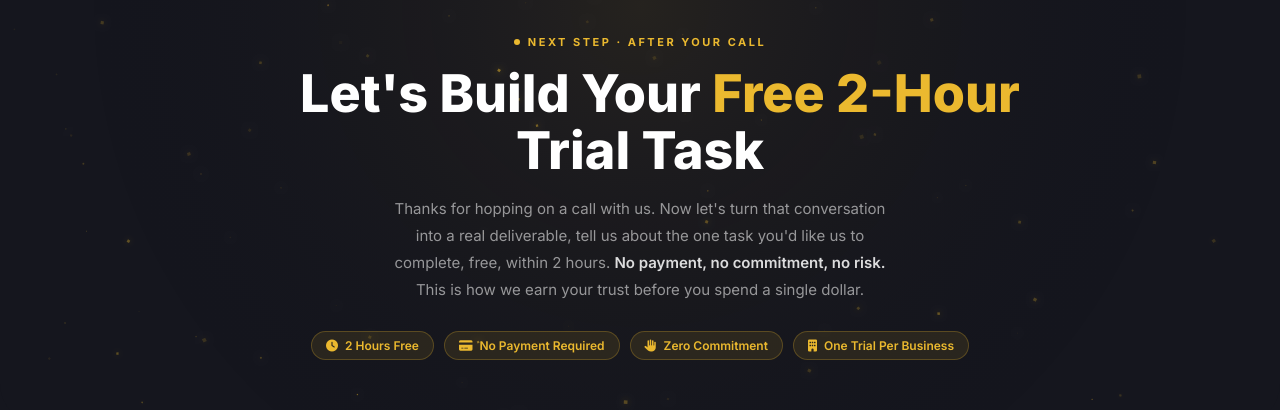
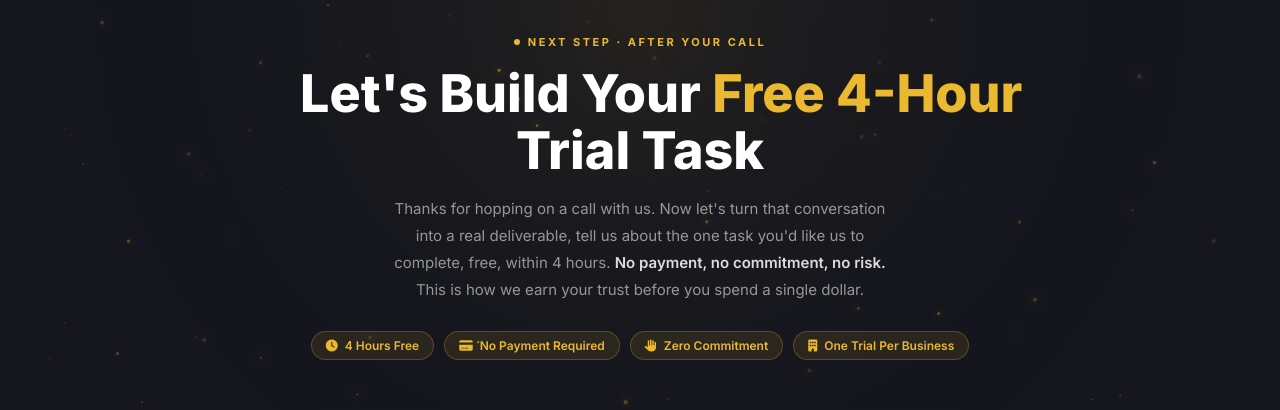
Before and after one commit to MrDongPhets/mustard-frontend, a React (Vite) app: page /free-trial in a window 1280 px wide. Shown: the part 171-581 px from the top of the page. Built offline with nearby package versions, Linux system fonts and the light colour scheme.

Commit message:
Changed 2hours to 4hours

```diff
--- a/src/pages/Contact.jsx
+++ b/src/pages/Contact.jsx
@@ -67,7 +67,7 @@ export default function Contact() {
     <main>
       <SEO
         title="Contact"
-        description="Get in touch with MUSTARD Digitals. Tell us about your project and we'll follow up to schedule a free discovery call, or claim a free 2-hour trial task."
+        description="Get in touch with MUSTARD Digitals. Tell us about your project and we'll follow up to schedule a free discovery call, or claim a free 4-hour trial task."
         path="/contact"
       />
       {/* Hero */}
@@ -200,7 +200,7 @@ export default function Contact() {
 
             <div className="trial-box">
               <span className="trial-tag">🌱 Plant Phase</span>
-              <p>Not sure where to start? Ask about our free 2-hour trial task, a low-risk way to experience how our team works before committing to a full project.</p>
+              <p>Not sure where to start? Ask about our free 4-hour trial task, a low-risk way to experience how our team works before committing to a full project.</p>
             </div>
           </div>
         </div>
--- a/src/pages/FreeTrial.jsx
+++ b/src/pages/FreeTrial.jsx
@@ -53,7 +53,7 @@ export default function FreeTrial() {
     <>
     <SEO
       title="Free Trial"
-      description="Claim your free 2-hour trial task with MUSTARD Digitals, real work, zero commitment, a low-risk way to see how our team works before you commit to a full project."
+      description="Claim your free 4-hour trial task with MUSTARD Digitals, real work, zero commitment, a low-risk way to see how our team works before you commit to a full project."
       path="/free-trial"
     />
     {success && (
@@ -92,14 +92,14 @@ export default function FreeTrial() {
           <div className="ft-eyebrow">
             <span className="ft-eyebrow-dot" /> Next Step · After Your Call
           </div>
-          <h1><span className="ft-hero-line1">Let&apos;s Build Your <span className="ft-hero-accent">Free 2-Hour</span></span><br />Trial Task</h1>
+          <h1><span className="ft-hero-line1">Let&apos;s Build Your <span className="ft-hero-accent">Free 4-Hour</span></span><br />Trial Task</h1>
           <p className="ft-hero-sub">
             Thanks for hopping on a call with us. Now let&apos;s turn that conversation into a real deliverable,
-            tell us about the one task you&apos;d like us to complete, free, within 2 hours.{' '}
+            tell us about the one task you&apos;d like us to complete, free, within 4 hours.{' '}
             <b>No payment, no commitment, no risk.</b> This is how we earn your trust before you spend a single dollar.
           </p>
           <div className="ft-badges">
-            <span className="ft-badge"><i className="fas fa-clock"></i> 2 Hours Free</span>
+            <span className="ft-badge"><i className="fas fa-clock"></i> 4 Hours Free</span>
             <span className="ft-badge"><i className="fas fa-credit-card"></i> No Payment Required</span>
             <span className="ft-badge"><i className="fas fa-hand-paper"></i> Zero Commitment</span>
             <span className="ft-badge"><i className="fas fa-building"></i> One Trial Per Business</span>
@@ -116,8 +116,8 @@ export default function FreeTrial() {
         <div className="ft-steps">
           {[
             { n: '01', active: true,  title: 'Discovery Call',                desc: 'We talked through your business, your goals, and what kind of support you\'re looking for.' },
-            { n: '02', active: true,  title: 'Submit Your Trial Task',        desc: 'Tell us about the one task you\'d like done, free, within 2 hours. Fill out the form below, no need to book anything else.' },
-            { n: '03', active: false, title: 'We Deliver. You Review.',        desc: 'Your task is completed within 2 trial hours. Review the output and experience our quality firsthand.' },
+            { n: '02', active: true,  title: 'Submit Your Trial Task',        desc: 'Tell us about the one task you\'d like done, free, within 4 hours. Fill out the form below, no need to book anything else.' },
+            { n: '03', active: false, title: 'We Deliver. You Review.',        desc: 'Your task is completed within 4 trial hours. Review the output and experience our quality firsthand.' },
             { n: '04', active: false, title: 'Choose Your Package. Grow.',     desc: 'Happy with the results? Choose the hourly package that fits, 20, 40, or 80 hours. No pressure.' },
           ].map(s => (
             <div className="ft-step" key={s.n}>
--- a/src/pages/Home.jsx
+++ b/src/pages/Home.jsx
@@ -117,7 +117,7 @@ export default function Home() {
           </div>
           <div className="hero-gap">
            <p className="button-note" data-aos="fade-up" data-aos-delay="500">
-             2 hours <span className="hero-accent-word">•</span> Real work <span className="hero-accent-word">•</span> Zero commitment
+             4 hours <span className="hero-accent-word">•</span> Real work <span className="hero-accent-word">•</span> Zero commitment
             </p>
             </div>
         </div>
@@ -296,7 +296,7 @@ export default function Home() {
   <div className="text-center" data-aos="fade-up" style={{ marginTop: '1px' }}>
     <div className="hero-cta-buttons" data-aos="fade-up" data-aos-delay="400" >
             <button className="btn btn-primary-modern" onClick={() => navigate('/contact')}>
-            Start Your Free 2-Hour Trial <i className="fas fa-arrow-right"></i>
+            Start Your Free 4-Hour Trial <i className="fas fa-arrow-right"></i>
             </button>
     </div>
       </div>
```
